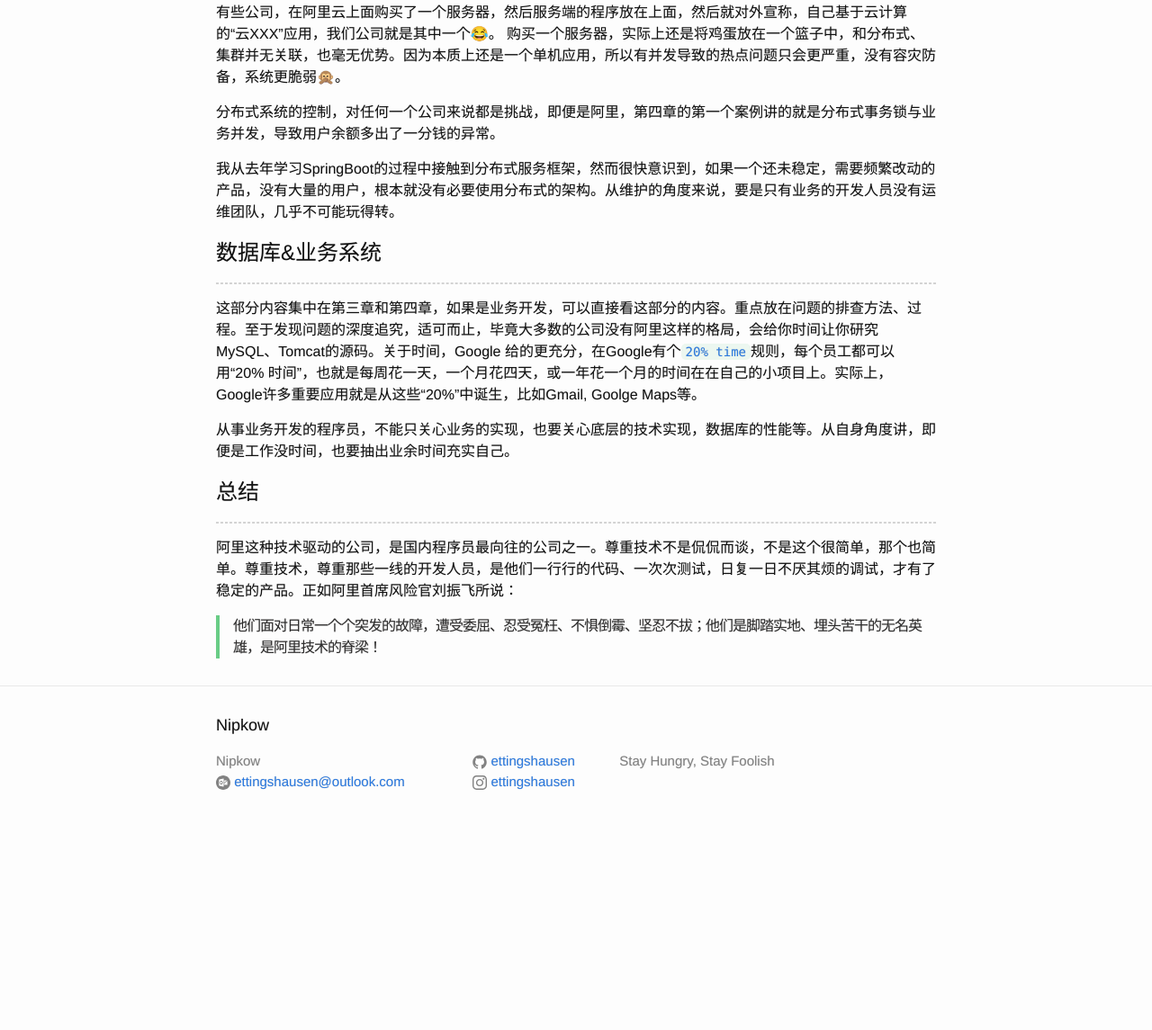
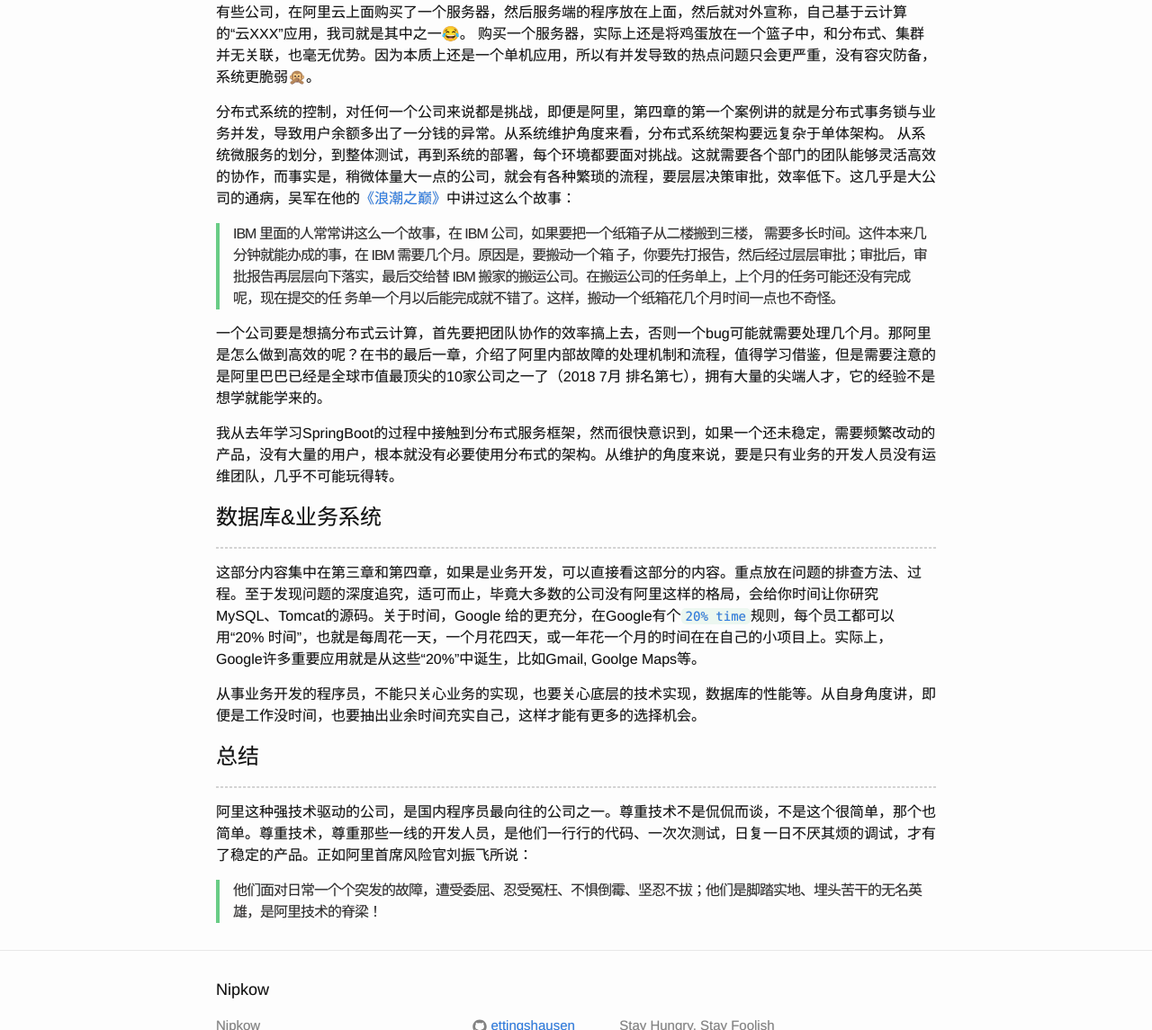
Before and after one commit to ettingshausen/ettingshausen.github.io, a Jekyll site: the page built from _posts/2018-07-09-swim-against-the-current.md, in a window 1280 px wide and 1400 px high, scrolled down 1493 px. Shown: the part 255-1400 px from the top of the window at 90% size. Built offline with Jekyll 4.4.1, drawn with Linux system fonts in a browser that asks for light colours; emoji names are drawn with the system emoji font; before the commit the page ends 2688 px from its top, so only the background shows below that.

Commit message:
add strory of IBM

```diff
--- a/_posts/2018-07-09-swim-against-the-current.md
+++ b/_posts/2018-07-09-swim-against-the-current.md
@@ -38,9 +38,14 @@
 *[阿里云飞天系统的技术架构](https://www.cnblogs.com/snailrun/p/4986736.html)*
 {:.image-caption}
 我平常主要的开发面向业务，所以在这个章节更想看到关于阿里开源的[`Dubbo`](https://github.com/apache/incubator-dubbo) 的相关介绍，然而并没有:flushed:。
-有些公司，在阿里云上面购买了一个服务器，然后服务端的程序放在上面，然后就对外宣称，自己基于云计算的“云XXX”应用，我们公司就是其中一个:joy:。 购买一个服务器，实际上还是将鸡蛋放在一个篮子中，和分布式、集群并无关联，也毫无优势。因为本质上还是一个单机应用，所以有并发导致的热点问题只会更严重，没有容灾防备，系统更脆弱:speak_no_evil:。
+有些公司，在阿里云上面购买了一个服务器，然后服务端的程序放在上面，然后就对外宣称，自己基于云计算的“云XXX”应用，我司就是其中之一:joy:。 购买一个服务器，实际上还是将鸡蛋放在一个篮子中，和分布式、集群并无关联，也毫无优势。因为本质上还是一个单机应用，所以有并发导致的热点问题只会更严重，没有容灾防备，系统更脆弱:speak_no_evil:。
 
-分布式系统的控制，对任何一个公司来说都是挑战，即便是阿里，第四章的第一个案例讲的就是分布式事务锁与业务并发，导致用户余额多出了一分钱的异常。
+分布式系统的控制，对任何一个公司来说都是挑战，即便是阿里，第四章的第一个案例讲的就是分布式事务锁与业务并发，导致用户余额多出了一分钱的异常。从系统维护角度来看，分布式系统架构要远复杂于单体架构。 从系统微服务的划分，到整体测试，再到系统的部署，每个环境都要面对挑战。这就需要各个部门的团队能够灵活高效的协作，而事实是，稍微体量大一点的公司，就会有各种繁琐的流程，要层层决策审批，效率低下。这几乎是大公司的通病，吴军在他的[《浪潮之巅》](https://book.douban.com/subject/6709783/)中讲过这么个故事：
+>IBM 里面的人常常讲这么一个故事，在 IBM 公司，如果要把一个纸箱子从二楼搬到三楼， 需要多长时间。这件本来几分钟就能办成的事，在 IBM 需要几个月。原因是，要搬动一个箱 子，你要先打报告，然后经过层层审批；审批后，审批报告再层层向下落实，最后交给替 IBM
+搬家的搬运公司。在搬运公司的任务单上，上个月的任务可能还没有完成呢，现在提交的任
+务单一个月以后能完成就不错了。这样，搬动一个纸箱花几个月时间一点也不奇怪。
+
+一个公司要是想搞分布式云计算，首先要把团队协作的效率搞上去，否则一个bug可能就需要处理几个月。那阿里是怎么做到高效的呢？在书的最后一章，介绍了阿里内部故障的处理机制和流程，值得学习借鉴，但是需要注意的是阿里巴巴已经是全球市值最顶尖的10家公司之一了（2018 7月 排名第七），拥有大量的尖端人才，它的经验不是想学就能学来的。
 
 我从去年学习SpringBoot的过程中接触到分布式服务框架，然而很快意识到，如果一个还未稳定，需要频繁改动的产品，没有大量的用户，根本就没有必要使用分布式的架构。从维护的角度来说，要是只有业务的开发人员没有运维团队，几乎不可能玩得转。
 
@@ -48,8 +53,8 @@
 ---
 这部分内容集中在第三章和第四章，如果是业务开发，可以直接看这部分的内容。重点放在问题的排查方法、过程。至于发现问题的深度追究，适可而止，毕竟大多数的公司没有阿里这样的格局，会给你时间让你研究MySQL、Tomcat的源码。关于时间，Google 给的更充分，在Google有个[`20% time`](http://www.ifanr.com/335200)规则，每个员工都可以用“20% 时间”，也就是每周花一天，一个月花四天，或一年花一个月的时间在在自己的小项目上。实际上，Google许多重要应用就是从这些“20%”中诞生，比如Gmail, Goolge Maps等。
 
-从事业务开发的程序员，不能只关心业务的实现，也要关心底层的技术实现，数据库的性能等。从自身角度讲，即便是工作没时间，也要抽出业余时间充实自己。
+从事业务开发的程序员，不能只关心业务的实现，也要关心底层的技术实现，数据库的性能等。从自身角度讲，即便是工作没时间，也要抽出业余时间充实自己，这样才能有更多的选择机会。
 # 总结
 ---
-阿里这种技术驱动的公司，是国内程序员最向往的公司之一。尊重技术不是侃侃而谈，不是这个很简单，那个也简单。尊重技术，尊重那些一线的开发人员，是他们一行行的代码、一次次测试，日复一日不厌其烦的调试，才有了稳定的产品。正如阿里首席风险官刘振飞所说：
+阿里这种强技术驱动的公司，是国内程序员最向往的公司之一。尊重技术不是侃侃而谈，不是这个很简单，那个也简单。尊重技术，尊重那些一线的开发人员，是他们一行行的代码、一次次测试，日复一日不厌其烦的调试，才有了稳定的产品。正如阿里首席风险官刘振飞所说：
 >他们面对日常一个个突发的故障，遭受委屈、忍受冤枉、不惧倒霉、坚忍不拔；他们是脚踏实地、埋头苦干的无名英雄，是阿里技术的脊梁！
```
